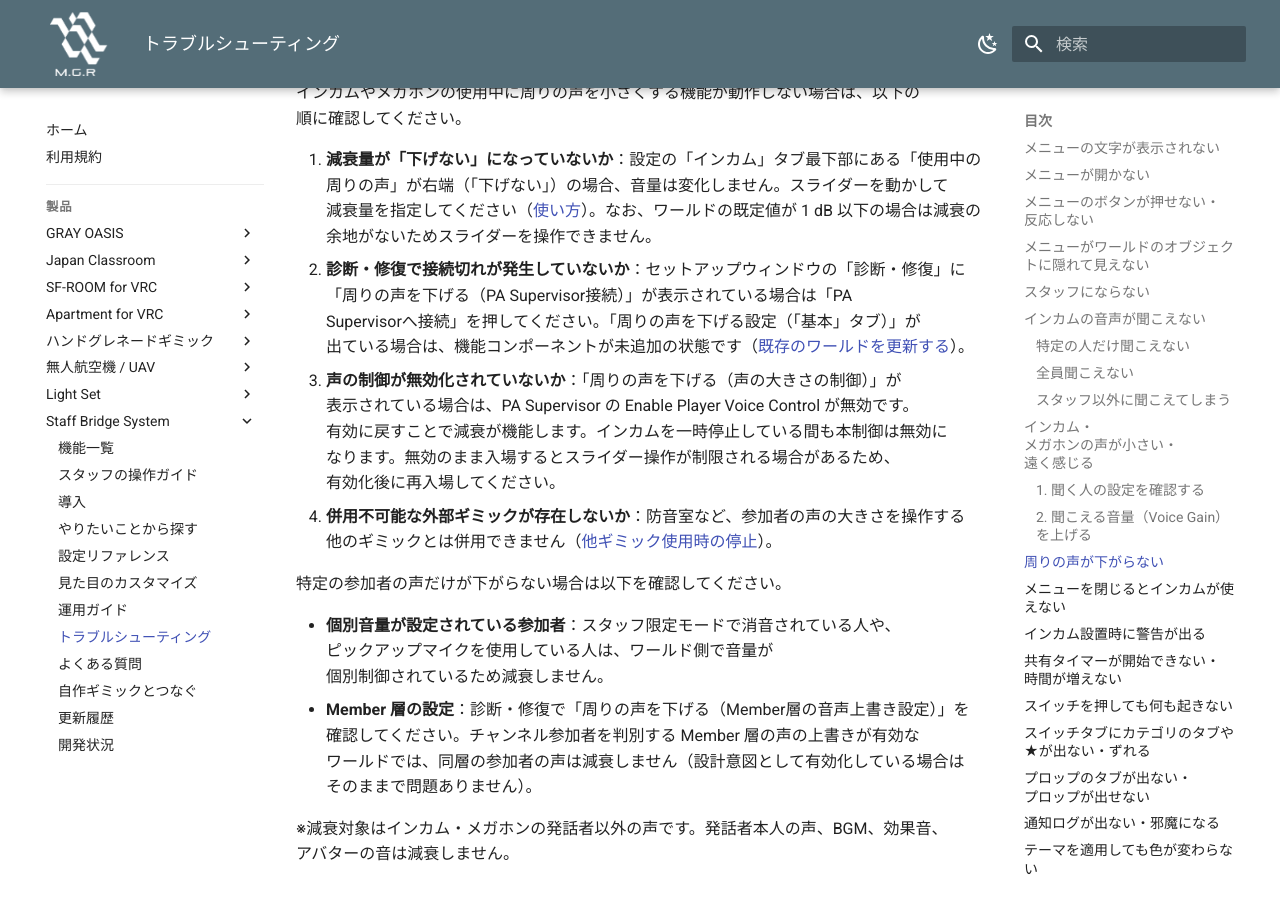
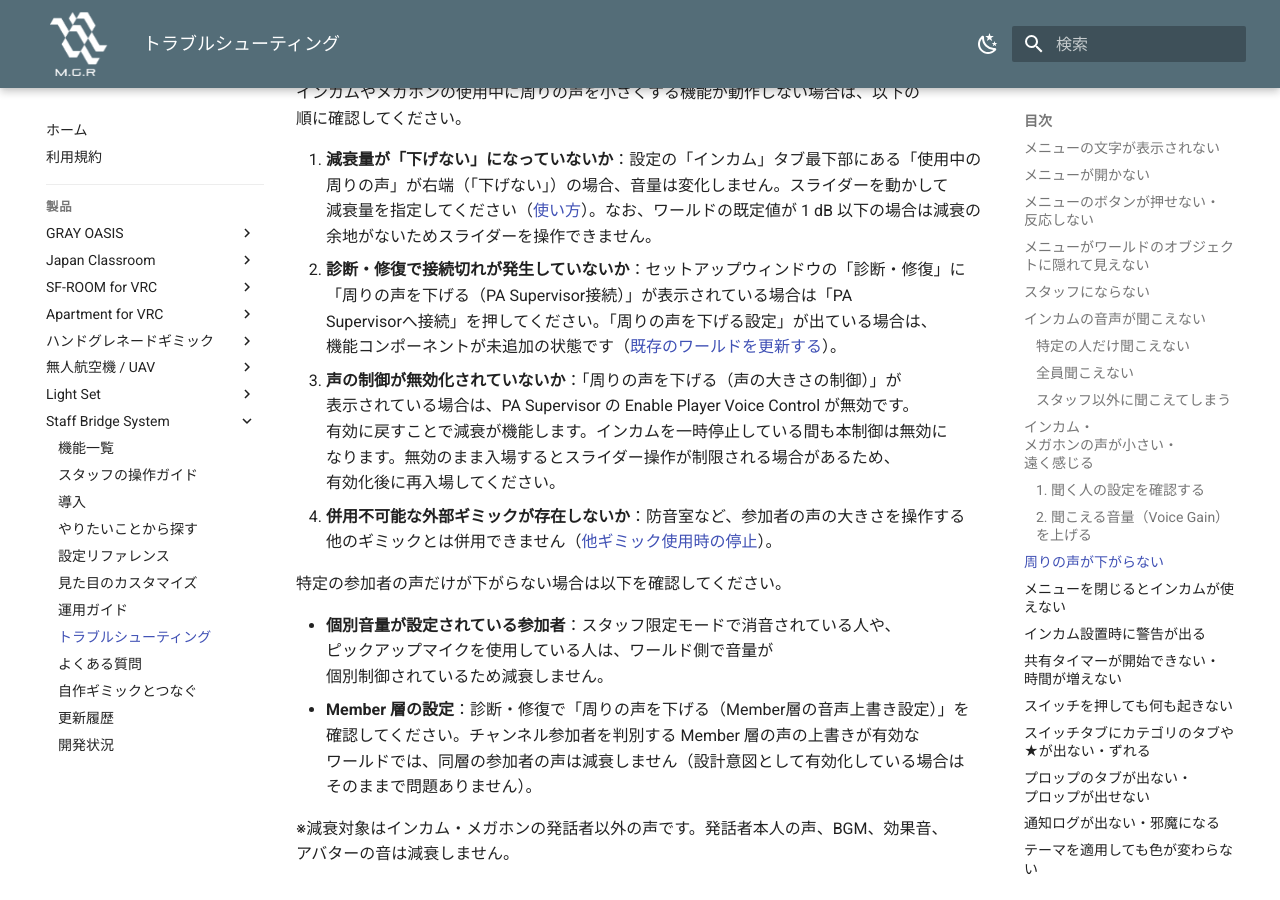
Before and after one commit to MAGURO-git/ProductArchive, an MkDocs documentation site: the page built from docs/staff-bridge-system/troubleshoot.md, in a window 1280 px wide and 900 px high, scrolled down 4514 px. Built offline with MkDocs 1.6.1 and Material for MkDocs 9.7.7, drawn with Linux system fonts in a browser that asks for light colours.

Commit message:
SBS マニュアル: 周りの声の診断の見出しを、実装の「周りの声を下げる設定」に合わせる
Co-Authored-By: Claude Opus 5.5 <noreply@anthropic.com>

```diff
--- a/docs/staff-bridge-system/troubleshoot.md
+++ b/docs/staff-bridge-system/troubleshoot.md
@@ -94,7 +94,7 @@
 インカムやメガホンの使用中に周りの声を小さくする機能が動作しない場合は、以下の順に確認してください。
 
 1. **減衰量が「下げない」になっていないか**：設定の「インカム」タブ最下部にある「使用中の周りの声」が右端（「下げない」）の場合、音量は変化しません。スライダーを動かして減衰量を指定してください（[使い方](usage.md#duck)）。なお、ワールドの既定値が 1 dB 以下の場合は減衰の余地がないためスライダーを操作できません。
-2. **診断・修復で接続切れが発生していないか**：セットアップウィンドウの「診断・修復」に「周りの声を下げる（PA Supervisor接続）」が表示されている場合は「PA Supervisorへ接続」を押してください。「周りの声を下げる設定（「基本」タブ）」が出ている場合は、機能コンポーネントが未追加の状態です（[既存のワールドを更新する](install.md#update)）。
+2. **診断・修復で接続切れが発生していないか**：セットアップウィンドウの「診断・修復」に「周りの声を下げる（PA Supervisor接続）」が表示されている場合は「PA Supervisorへ接続」を押してください。「周りの声を下げる設定」が出ている場合は、機能コンポーネントが未追加の状態です（[既存のワールドを更新する](install.md#update)）。
 3. **声の制御が無効化されていないか**：「周りの声を下げる（声の大きさの制御）」が表示されている場合は、PA Supervisor の Enable Player Voice Control が無効です。有効に戻すことで減衰が機能します。インカムを一時停止している間も本制御は無効になります。無効のまま入場するとスライダー操作が制限される場合があるため、有効化後に再入場してください。
 4. **併用不可能な外部ギミックが存在しないか**：防音室など、参加者の声の大きさを操作する他のギミックとは併用できません（[他ギミック使用時の停止](howto.md#pause-for-other-gimmick)）。
 
```
